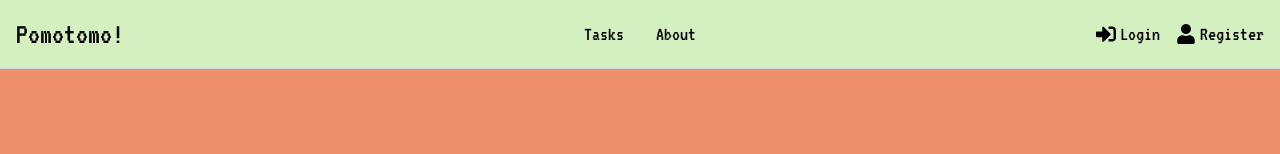
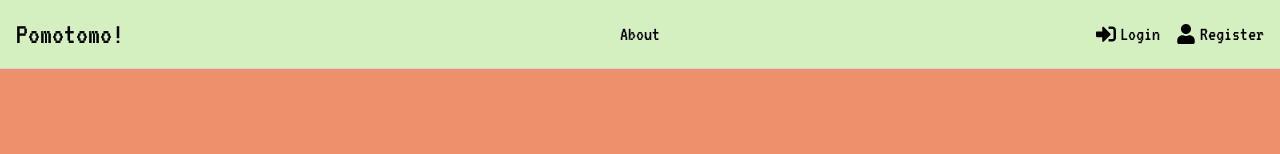
Before and after one commit to adceballos/pomotomo, a React (Vite) app in the folder frontend/: page /login in a window 1280 px wide. Shown: the top 154 px of the page. Built offline with nearby package versions, Linux system fonts and the light colour scheme.

Commit message:
Only show tasks page link in header if the user is logged in, else just show about link

```diff
--- a/frontend/src/components/Header.jsx
+++ b/frontend/src/components/Header.jsx
@@ -37,6 +37,8 @@ function Header() {
         </div>
 
         <div className="flex items-center justify-center gap-8">
+        {user ? (
+            <>
                 <button
                     onClick={handleScrollToTasks}
                     className="text-xl text-black hover:underline"
@@ -46,6 +48,15 @@ function Header() {
                 <Link to="/about" className="text-xl text-black hover:underline">
                     About
                 </Link>
+            </>
+            ) : (
+            <>
+                <Link to="/about" className="text-xl text-black hover:underline">
+                    About
+                </Link>
+            </>
+            )
+        }
         </div>
 
         <div className="flex items-center justify-end gap-4">
@@ -74,7 +85,8 @@ function Header() {
                         Register
                     </Link>
                 </>
-            )}
+                )
+            }
         </div>
     </header>
   )
```
Lines whose indentation alone changed are shown as unchanged.
